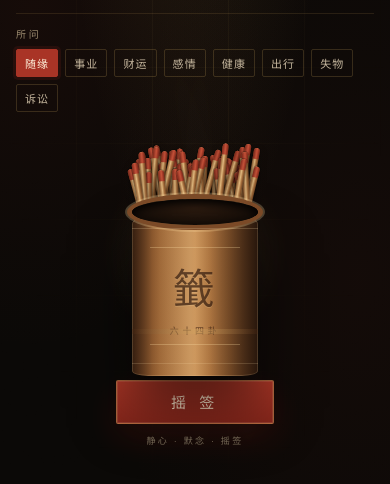
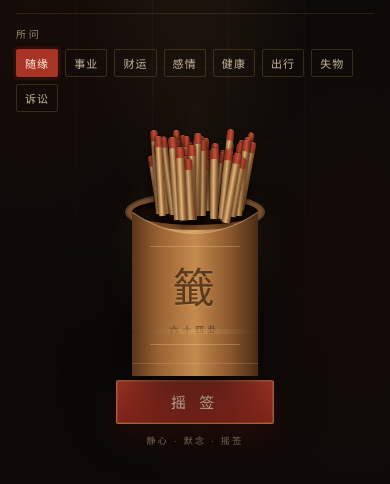
Before and after one commit to nikon1koni/qian, a plain HTML site: page index.html in a window 390 px wide. Shown: the part 312-796 px from the top of the page. Drawn offline with Linux system fonts and the light colour scheme.

Commit message:
update index.html

```diff
--- a/index.html
+++ b/index.html
@@ -103,26 +103,28 @@ h1 em::after{content:"";position:absolute;left:2%;right:2%;bottom:-9px;height:1p
 .tube-stage{position:relative;width:100%;height:430px}
 .halo{position:absolute;left:50%;bottom:18px;width:330px;height:330px;transform:translateX(-50%);
   border-radius:50%;background:radial-gradient(circle, rgba(201,164,92,.13), transparent 64%);filter:blur(8px)}
-.tube{position:absolute;left:50%;bottom:0;width:196px;height:246px;transform:translateX(-50%);z-index:4;
+.tube{position:absolute;left:50%;bottom:0;width:196px;height:246px;transform:translateX(-50%);
   background:
     linear-gradient(90deg, rgba(0,0,0,.42), transparent 16%, rgba(255,236,190,.18) 46%, transparent 62%, rgba(0,0,0,.46)),
     linear-gradient(90deg,#5b341b,#9b6434 22%,#c58a4e 50%,#8a572d 78%,#4a2a16);
   border-radius:46% 46% 16px 16px / 7% 7% 3% 3%;
   box-shadow:0 34px 60px rgba(0,0,0,.55), inset 0 0 0 1px rgba(255,225,170,.16);
 }
-.tube .rim{position:absolute;left:0;right:0;top:-13px;height:26px;border-radius:50%;
+.tube .rim{position:absolute;left:0;right:0;top:-13px;height:26px;border-radius:50%;z-index:1;
   background:radial-gradient(ellipse at 50% 35%, #2b1a0f, #170e08 64%);
   box-shadow:0 0 0 5px #7b4a27,0 0 0 7px rgba(255,222,165,.25),inset 0 3px 10px #000}
-.tube .body{position:absolute;inset:16px 0 12px;display:flex;flex-direction:column;align-items:center;justify-content:center;
-  border-top:1px solid rgba(255,230,180,.2);border-bottom:1px solid rgba(255,230,180,.16)}
+.tube .lip{display:none}
+.tube .lip svg{display:block;width:100%;height:100%}
+.tube .body{position:absolute;inset:16px 0 12px;z-index:5;background:transparent;display:flex;flex-direction:column;align-items:center;justify-content:center;
+  border-top:0;border-bottom:1px solid rgba(255,230,180,.16)}
 .tube .body::before,.tube .body::after{content:"";position:absolute;left:18px;right:18px;height:1px;background:rgba(255,225,170,.28)}
 .tube .body::before{top:18px}.tube .body::after{bottom:18px}
 .tube-mark{font-size:62px;color:#2c160b;opacity:.66;letter-spacing:.06em;text-shadow:0 1px 0 rgba(255,230,180,.28)}
 .tube-sub{margin-top:8px;font-size:9px;letter-spacing:.4em;color:#3a1f10;opacity:.7}
-.band{position:absolute;left:0;right:0;bottom:42px;height:5px;
+.band{position:absolute;left:0;right:0;bottom:42px;height:5px;z-index:6;
   background:linear-gradient(90deg,rgba(70,36,16,.5),#d1a15f,rgba(70,36,16,.5));opacity:.55}
-.sticks{position:absolute;left:0;right:0;bottom:222px;z-index:3;pointer-events:none}
-.sticks i{position:absolute;bottom:0;left:calc(50% + var(--x));width:7px;height:var(--h);
+.sticks{position:absolute;left:0;right:0;top:0;bottom:0;z-index:2;pointer-events:none;--rx:66px;--dz:16px}
+.sticks i{position:absolute;bottom:calc(93% + (1 - var(--d)) * 13%);left:calc(50% + var(--x) * var(--rx));width:var(--w,7px);height:var(--h);z-index:var(--z,1);
   transform:rotate(var(--a));transform-origin:bottom center;border-radius:3px 3px 1px 1px;
   background:linear-gradient(90deg,#8e5c32,#e0b77d 42%,#a46d3c 72%,#6d4322);
   box-shadow:0 0 0 1px rgba(0,0,0,.22),0 3px 8px rgba(0,0,0,.3)}
@@ -138,8 +140,8 @@ h1 em::after{content:"";position:absolute;left:2%;right:2%;bottom:-9px;height:1p
 .tassel::after{content:"";position:absolute;left:-10px;bottom:-22px;width:21px;height:34px;
   background:repeating-linear-gradient(90deg,#8f2a20 0 2px,transparent 2px 4px);opacity:.75;
   -webkit-mask-image:linear-gradient(#000 20%,transparent);mask-image:linear-gradient(#000 20%,transparent)}
-.rise-layer{position:absolute;inset:0;z-index:9;pointer-events:none}
-.rise-stick{position:absolute;left:calc(50% + var(--x));bottom:222px;width:7px;height:var(--h);
+.rise-layer{position:absolute;inset:0;z-index:9;pointer-events:none;--rx:58px}
+.rise-stick{position:absolute;left:calc(50% + var(--x) * var(--rx));bottom:222px;width:var(--w,7px);height:var(--h);
   border-radius:3px 3px 1px 1px;
   background:linear-gradient(90deg,#8e5c32,#e0b77d 42%,#a46d3c 72%,#6d4322);
   box-shadow:0 0 0 1px rgba(0,0,0,.22),0 3px 8px rgba(0,0,0,.3);animation:stick-rise .6s cubic-bezier(.2,.9,.25,1) forwards}
@@ -255,9 +257,10 @@ body.locked{overflow:hidden}
   .oracle{min-height:0;margin-top:8px}
   .tube-stage{height:340px}
   .tube{width:168px;height:214px}
-  .sticks{bottom:192px}
-  .sticks i{width:6px}
-  .rise-stick{bottom:192px;width:6px}
+  .sticks{--rx:56px;--dz:14px}
+  .sticks i{width:var(--w,6px)}
+  .rise-layer{--rx:56px}
+  .rise-stick{bottom:192px;width:var(--w,6px)}
   .halo{width:270px;height:270px}
   .tassel{left:calc(50% + 96px);top:8px;height:84px}
   .draw{margin-top:10px}
@@ -277,8 +280,9 @@ body.locked{overflow:hidden}
   .oracle{margin-top:8px}
   .tube-stage{height:248px}
   .tube{width:126px;height:164px}
-  .sticks{bottom:148px}
+  .sticks{--rx:44px;--dz:11px}
   .sticks i{height:calc(var(--h) * .42)}
+  .rise-layer{--rx:44px}
   .rise-stick{display:none}
   .halo{width:210px;height:210px}
   .tube-mark{font-size:42px}
@@ -302,6 +306,8 @@ body.locked{overflow:hidden}
   *,*::before,*::after{animation-duration:.01ms!important;animation-iteration-count:1!important;transition-duration:.01ms!important}
   html{scroll-behavior:auto}
 }
+.tube .front{position:absolute;left:0;right:0;top:0;bottom:0;z-index:4;pointer-events:none}
+.tube .front svg{display:block;width:100%;height:100%}
 </style>
 </head>
 <body>
@@ -346,11 +352,13 @@ body.locked{overflow:hidden}
       <div class="oracle" id="oracle">
         <div class="tube-stage">
           <div class="halo"></div>
-          <div class="sticks" id="sticks"></div>
           <div class="tube" aria-hidden="true">
             <div class="rim"></div>
             <div class="body"><span class="tube-mark">籤</span><span class="tube-sub">六十四卦</span></div>
             <div class="band"></div>
+            <div class="sticks" id="sticks"></div>
+            <div class="front"><svg viewBox="0 0 200 100" preserveAspectRatio="none" aria-hidden="true"><defs><linearGradient id="frontG" x1="0" y1="0" x2="1" y2="0"><stop offset="0" stop-color="#5b341b"/><stop offset=".22" stop-color="#9b6434"/><stop offset=".5" stop-color="#c58a4e"/><stop offset=".78" stop-color="#8a572d"/><stop offset="1" stop-color="#4a2a16"/></linearGradient></defs><path d="M0,0 Q100,26 200,0 L200,100 L0,100 Z" fill="url(#frontG)"/><path d="M0,0 Q100,26 200,0" fill="none" stroke="rgba(255,226,170,.35)" stroke-width=".8"/></svg></div>
+            <div class="lip"><svg viewBox="0 0 200 26" preserveAspectRatio="none" aria-hidden="true"><defs><linearGradient id="lipG" x1="0" y1="0" x2="0" y2="1"><stop offset="0" stop-color="#c08b4c"/><stop offset=".45" stop-color="#8a5a2e"/><stop offset="1" stop-color="#4a2a16"/></linearGradient></defs><path d="M0,13 A100,13 0 0 1 200,13" fill="none" stroke="url(#lipG)" stroke-width="6"/><path d="M4,13 A96,12 0 0 0 196,13" fill="none" stroke="rgba(255,226,170,.28)" stroke-width="1"/></svg></div>
           </div>
           <div class="rise-layer" id="riseLayer" aria-hidden="true"></div>
           <div class="tassel" aria-hidden="true"></div>
@@ -479,9 +487,15 @@ body.locked{overflow:hidden}
     var frag = document.createDocumentFragment();
     for (var i = 0; i < 64; i++) {
       var el = document.createElement("i");
-      el.style.setProperty("--a", (Math.random() * 32 - 16).toFixed(1) + "deg");
-      el.style.setProperty("--x", (Math.random() * 116 - 58).toFixed(0) + "px");
-      el.style.setProperty("--h", (132 + Math.random() * 72).toFixed(0) + "px");
+      var d = Math.random();
+      var edge = Math.sqrt(Math.max(0, 1 - Math.pow(2 * d - 1, 2)));
+      var x = (Math.random() * 2 - 1) * (0.55 + 0.45 * edge);
+      el.style.setProperty("--d", d.toFixed(3));
+      el.style.setProperty("--x", x.toFixed(3));
+      el.style.setProperty("--w", (5.8 + d * 2.2).toFixed(1) + "px");
+      el.style.setProperty("--h", ((132 + Math.random() * 72) * (0.9 + d * 0.14)).toFixed(0) + "px");
+      el.style.setProperty("--a", (x * 9 + (Math.random() * 10 - 5)).toFixed(1) + "deg");
+      el.style.zIndex = String(1 + Math.round(d * 8));
       el.style.animationDelay = (Math.random() * -.4).toFixed(2) + "s";
       frag.appendChild(el);
       stickEls.push(el);
```
